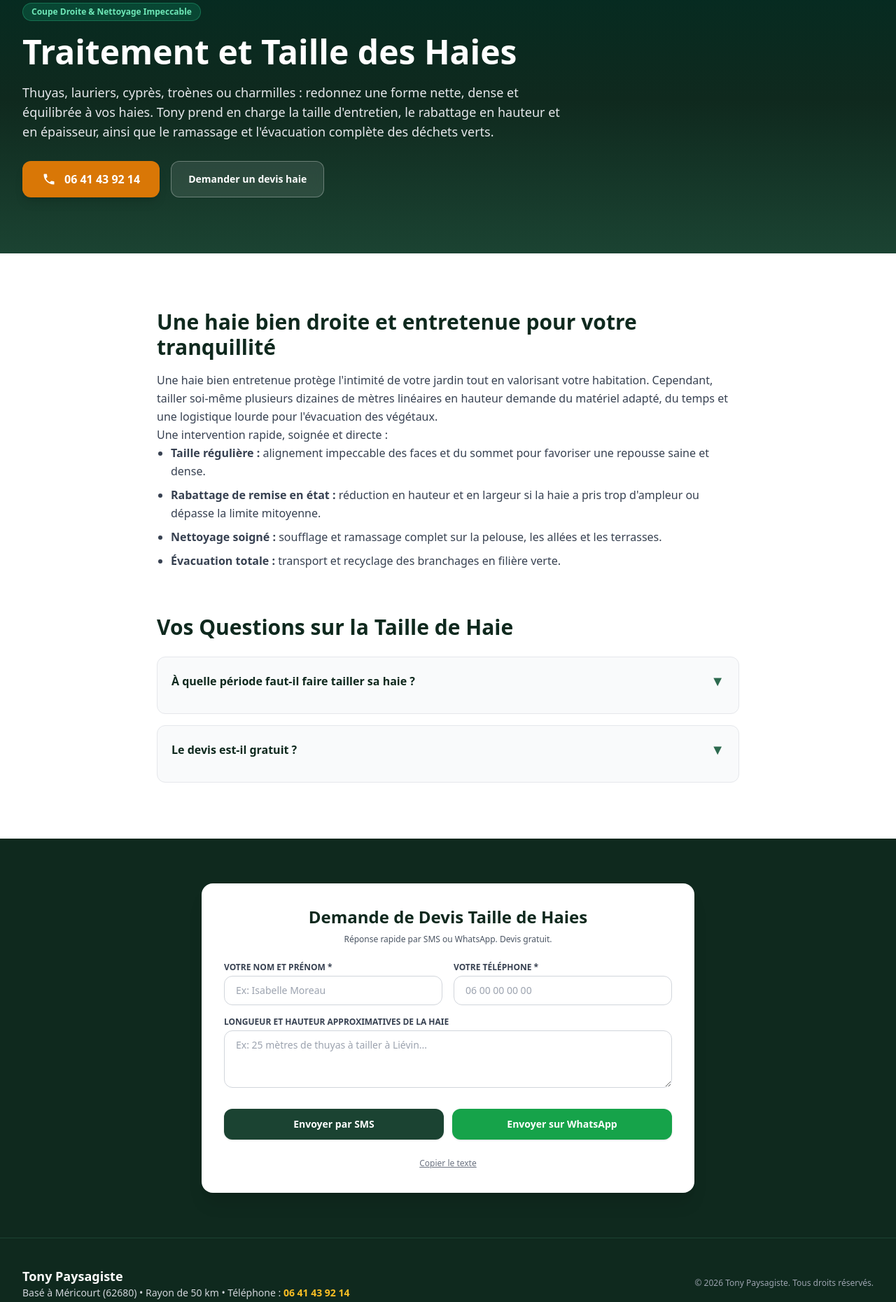
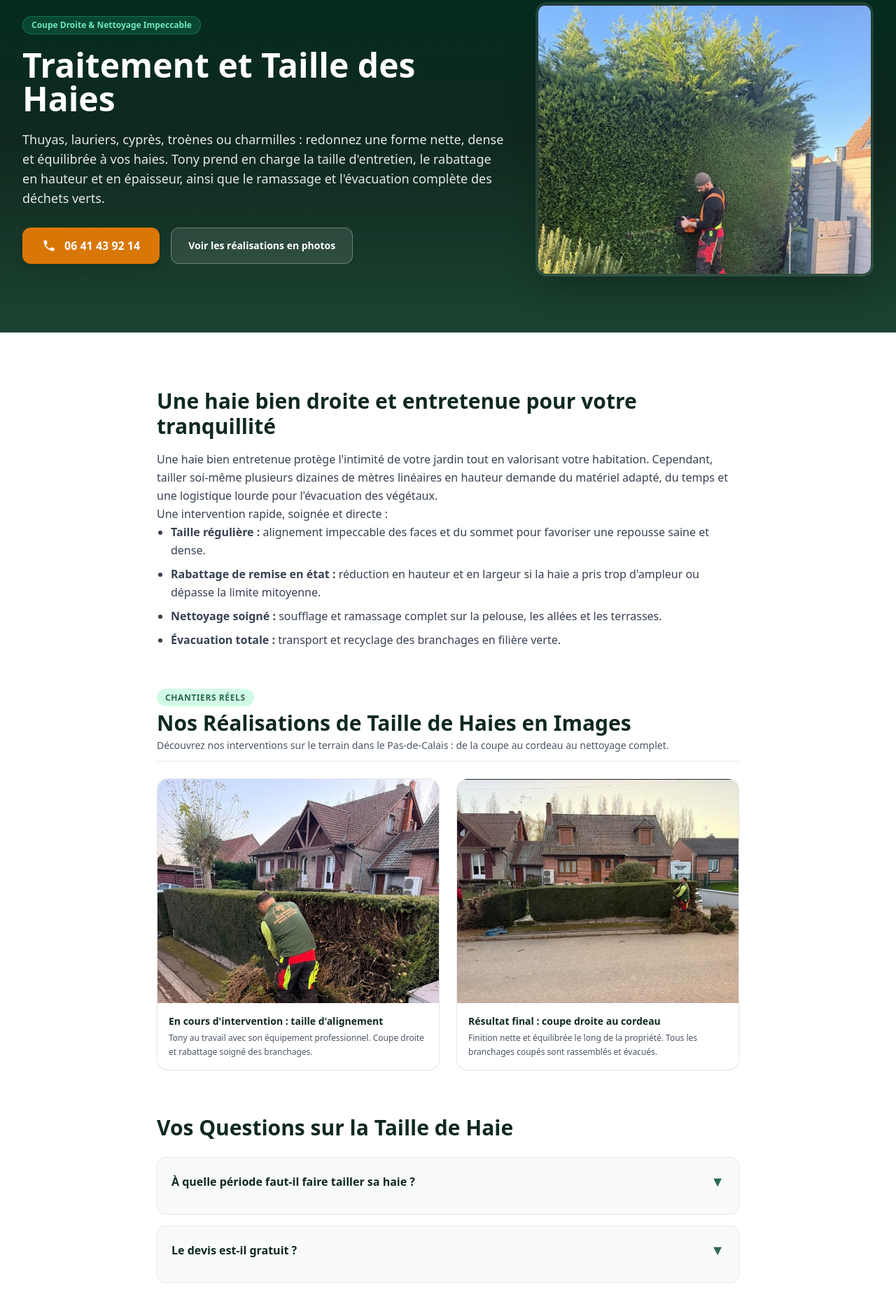
Before and after one commit to jbrovert-eng/tony-artisant, a plain HTML site: page taille-haies.html in a window 1280 px wide. Shown: the part 236-2096 px from the top of the page at 70% size. Drawn offline with nearby package versions, Linux system fonts and the light colour scheme.

Commit message:
Ajout des photos reelles de taille de haies et deblayage de branches

```diff
--- a/taille-haies.html
+++ b/taille-haies.html
@@ -179,7 +179,8 @@
   <!-- HERO SERVICE -->
   <section class="bg-gradient-to-b from-emerald-950 via-forest-900 to-forest-800 text-white py-14 md:py-20">
     <div class="max-w-7xl mx-auto px-4 sm:px-6 lg:px-8">
-      <div class="max-w-3xl space-y-5">
+      <div class="grid grid-cols-1 lg:grid-cols-12 gap-10 items-center">
+        <div class="lg:col-span-7 space-y-5">
           <div class="inline-flex items-center gap-2 px-3 py-1 rounded-full bg-emerald-500/20 text-emerald-300 text-xs font-bold border border-emerald-400/30">
             Coupe Droite & Nettoyage Impeccable
           </div>
@@ -194,9 +195,16 @@
               <svg class="w-5 h-5 fill-current shrink-0" viewBox="0 0 24 24"><path d="M6.62 10.79a15.053 15.053 0 006.59 6.59l2.2-2.2a1 1 0 011.01-.24c1.12.37 2.33.57 3.58.57a1 1 0 011 1V20a1 1 0 01-1 1A17 17 0 013 4a1 1 0 011-1h3.5a1 1 0 011 1c0 1.25.2 2.45.57 3.57a1 1 0 01-.24 1.02l-2.21 2.2z"/></svg>
               <span>06 41 43 92 14</span>
             </a>
-          <a href="#devis-section" class="inline-flex items-center gap-2 px-6 py-3.5 rounded-xl bg-white/10 hover:bg-white/20 border border-white/30 text-white font-bold text-sm backdrop-blur transition">
-            <span>Demander un devis haie</span>
+            <a href="#galerie-chantiers" class="inline-flex items-center gap-2 px-6 py-3.5 rounded-xl bg-white/10 hover:bg-white/20 border border-white/30 text-white font-bold text-sm backdrop-blur transition">
+              <span>Voir les réalisations en photos</span>
             </a>
+          </div>
+        </div>
+
+        <div class="lg:col-span-5">
+          <div class="rounded-2xl overflow-hidden shadow-2xl border-4 border-white/10">
+            <img src="assets/images/taille-haie-action.jpg" alt="Taille de grande haie de thuyas par Tony" class="w-full h-80 sm:h-96 object-cover object-top" loading="lazy">
+          </div>
         </div>
       </div>
     </div>
@@ -222,6 +230,41 @@
           <li><strong>Nettoyage soigné :</strong> soufflage et ramassage complet sur la pelouse, les allées et les terrasses.</li>
           <li><strong>Évacuation totale :</strong> transport et recyclage des branchages en filière verte.</li>
         </ul>
+      </section>
+
+      <!-- GALERIE RÉALISATIONS EN PHOTOS -->
+      <section id="galerie-chantiers" class="space-y-6 pt-2">
+        <div class="border-b border-gray-200 pb-3">
+          <span class="text-xs font-bold uppercase tracking-wider text-sage-600 bg-emerald-100 px-3 py-1 rounded-full">Chantiers Réels</span>
+          <h2 class="text-2xl sm:text-3xl font-extrabold text-forest-900 mt-2">
+            Nos Réalisations de Taille de Haies en Images
+          </h2>
+          <p class="text-sm text-gray-600 mt-1">
+            Découvrez nos interventions sur le terrain dans le Pas-de-Calais : de la coupe au cordeau au nettoyage complet.
+          </p>
+        </div>
+
+        <div class="grid grid-cols-1 md:grid-cols-2 gap-6">
+          <div class="bg-gray-50 rounded-2xl overflow-hidden border border-gray-200 shadow-sm flex flex-col justify-between">
+            <img src="assets/images/taille-haie-artisan.jpg" alt="Tony en pleine taille de haie au taille-haie professionnel" class="w-full h-80 object-cover object-top" loading="lazy">
+            <div class="p-4 bg-white">
+              <strong class="text-forest-900 text-sm block mb-1">En cours d'intervention : taille d'alignement</strong>
+              <p class="text-xs text-gray-600 leading-relaxed">
+                Tony au travail avec son équipement professionnel. Coupe droite et rabattage soigné des branchages.
+              </p>
+            </div>
+          </div>
+
+          <div class="bg-gray-50 rounded-2xl overflow-hidden border border-gray-200 shadow-sm flex flex-col justify-between">
+            <img src="assets/images/taille-haie-resultat.jpg" alt="Résultat net : haie taillée droite devant maison" class="w-full h-80 object-cover object-center" loading="lazy">
+            <div class="p-4 bg-white">
+              <strong class="text-forest-900 text-sm block mb-1">Résultat final : coupe droite au cordeau</strong>
+              <p class="text-xs text-gray-600 leading-relaxed">
+                Finition nette et équilibrée le long de la propriété. Tous les branchages coupés sont rassemblés et évacués.
+              </p>
+            </div>
+          </div>
+        </div>
       </section>
 
       <!-- FAQ SIMPLE -->
```
Also changed, not shown: elagage-arbres.html (+18 -0 lines), assets/images/taille-deblayage-branches.jpg (added), assets/images/taille-haie-action.jpg (added), assets/images/taille-haie-artisan.jpg (added), assets/images/taille-haie-resultat.jpg (added). Lines whose indentation alone changed are shown as unchanged.
